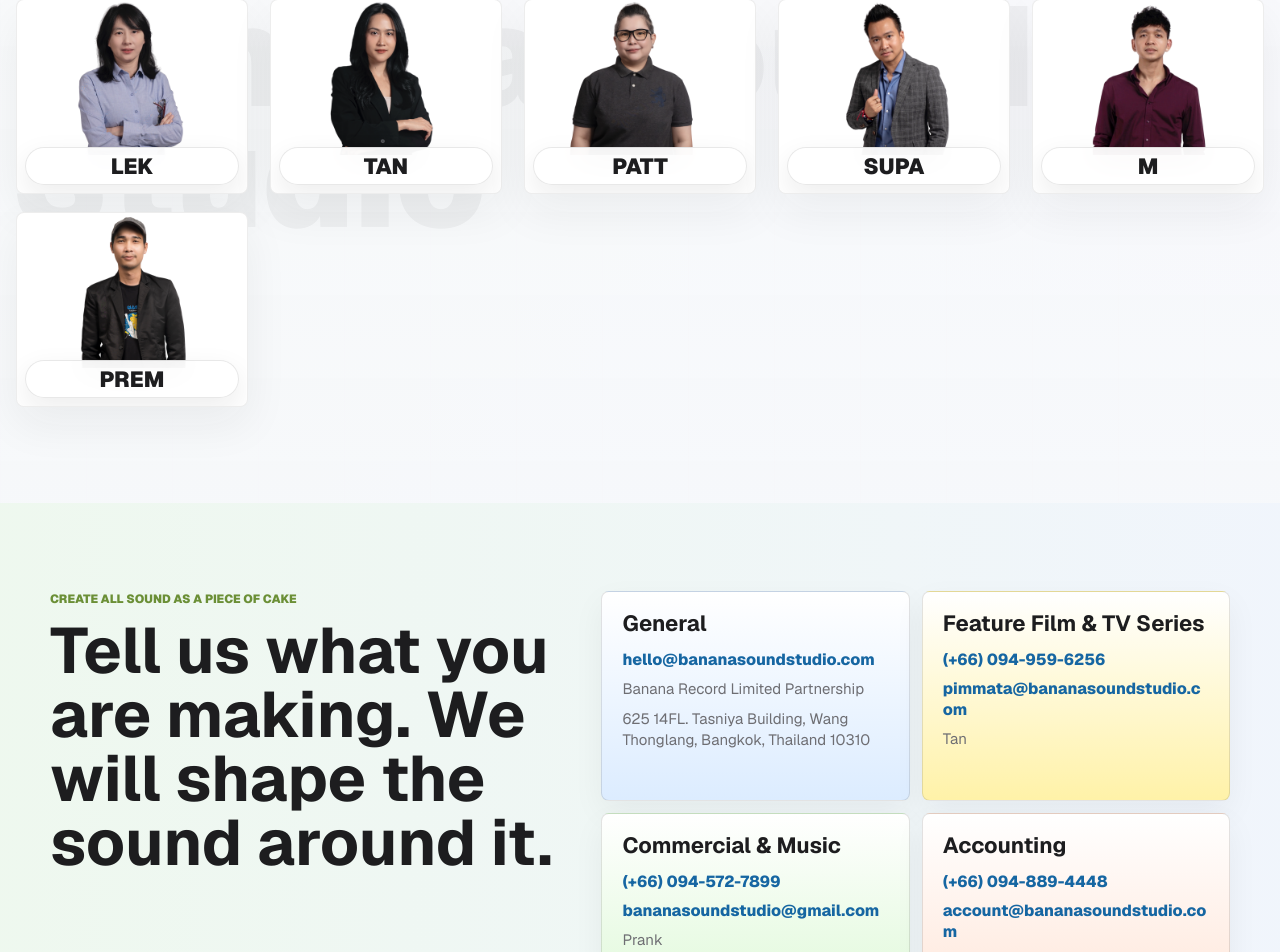
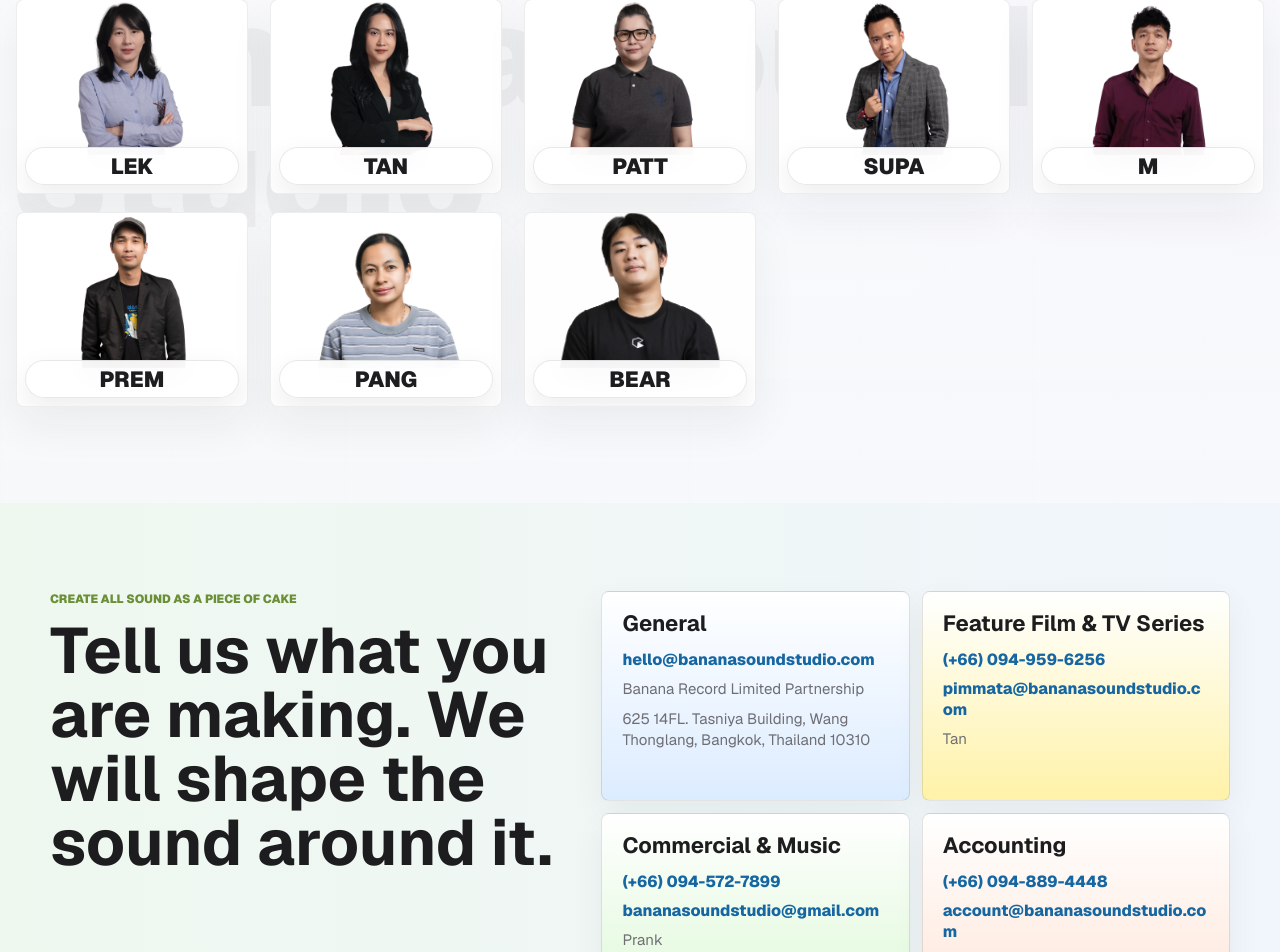
Before and after one commit to eskimo-project/bananasoundstudio, a Next.js app: page / in a window 1280 px wide. Shown: the part 10658-11610 px from the top of the page. Built offline with nearby package versions, Linux system fonts and the light colour scheme.

Commit message:
Add Pang and Bear to studio team

```diff
--- a/app/page.tsx
+++ b/app/page.tsx
@@ -31,6 +31,18 @@ const peopleAssets: Asset[] = [
     src: "/people/sandy.webp",
     original: "/people/sandy.webp",
     title: "SANDY",
+  },
+  {
+    category: "people",
+    src: "/people/pang.webp",
+    original: "/people/pang.webp",
+    title: "PANG",
+  },
+  {
+    category: "people",
+    src: "/people/bear.webp",
+    original: "/people/bear.webp",
+    title: "BEAR",
   },
 ];
 const workAssets = assetsByCategory("work");
@@ -344,7 +356,7 @@ const peopleCategories = [
   {
     label: "Office & Studio",
     accent: "TARN",
-    people: ["LEK", "TARN", "PATT", "SUPA", "M2", "PREM"],
+    people: ["LEK", "TARN", "PATT", "SUPA", "M2", "PREM", "PANG", "BEAR"],
   },
 ];
 
```
Also changed, not shown: public/people/bear.webp (added), public/people/pang.webp (added).
